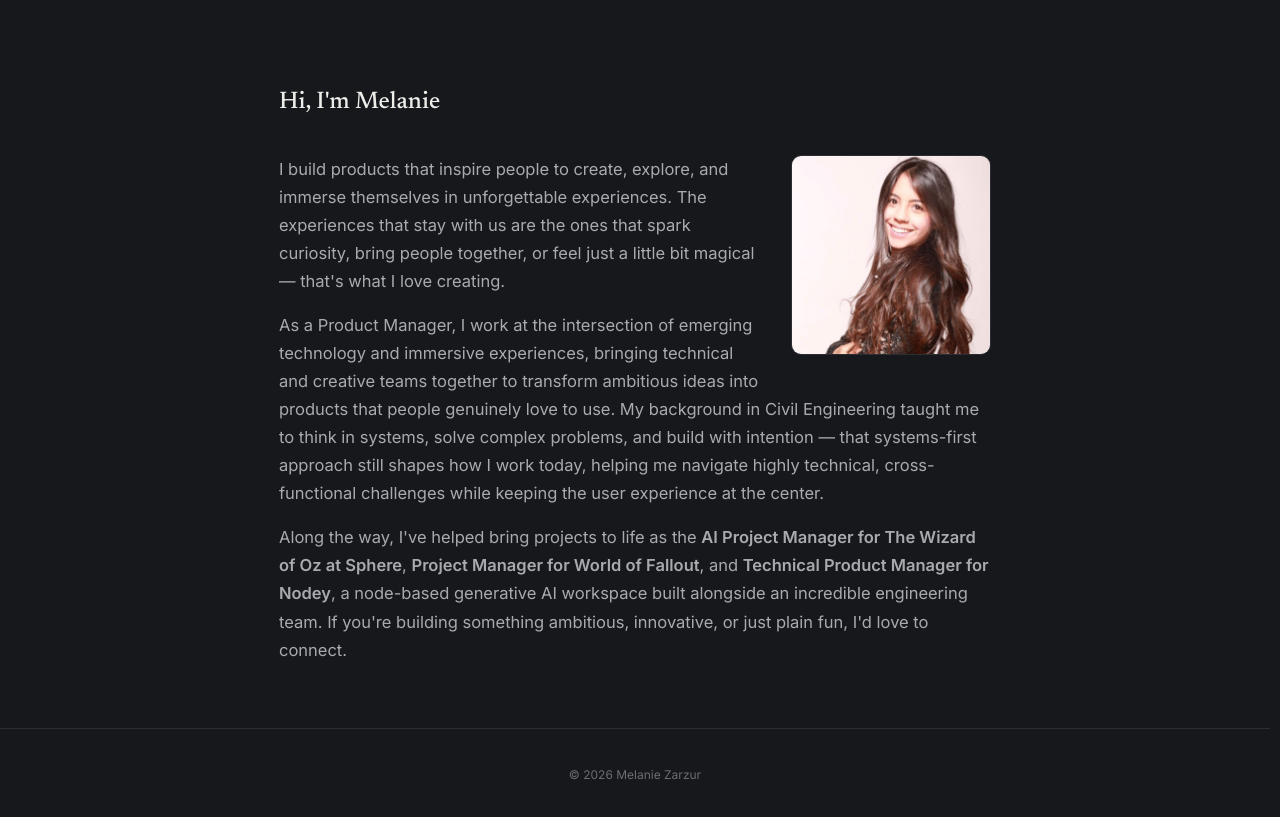
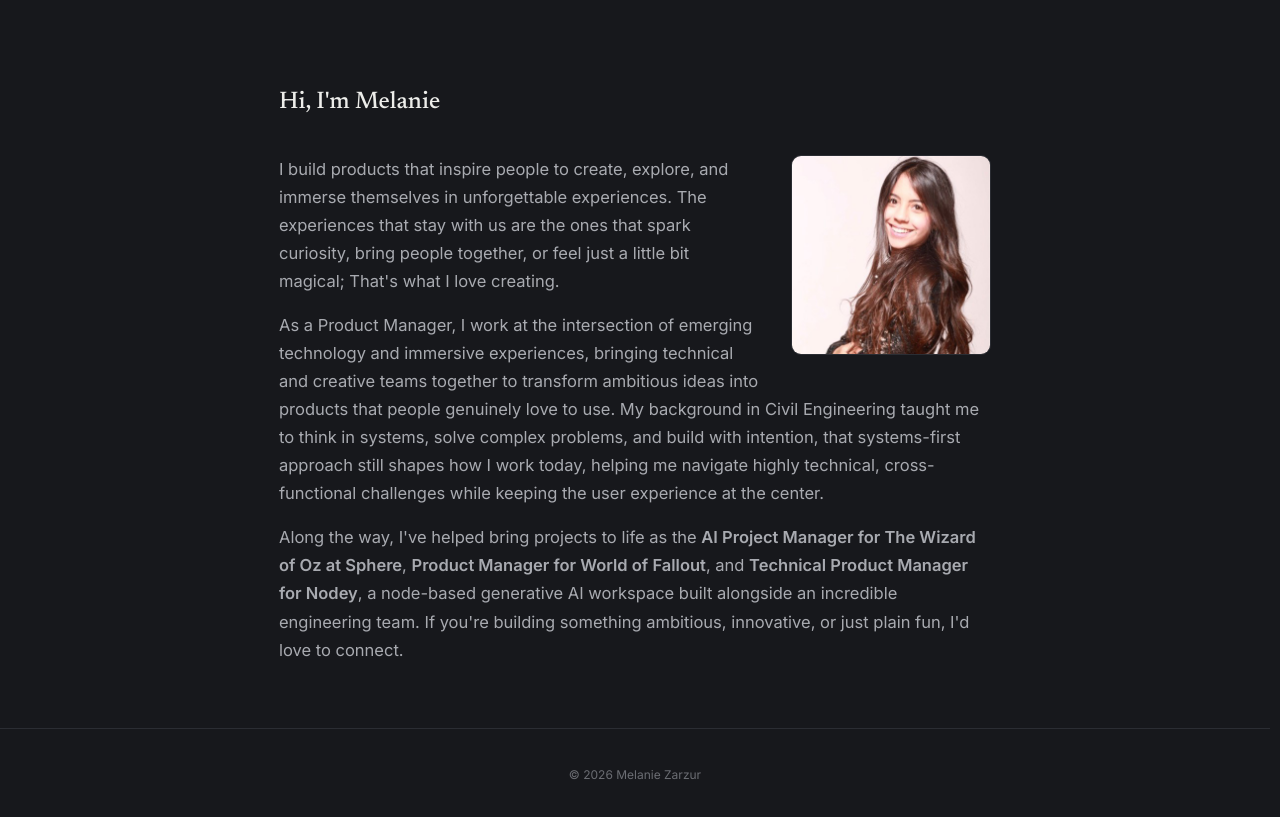
Before and after one commit to mzarzur/mzarzur.github.io, a plain HTML site: page about.html in a window 1280 px wide. Shown: the part 71-888 px from the top of the page. Drawn offline with Linux system fonts and the light colour scheme.

Commit message:
Update about.html

```diff
--- a/about.html
+++ b/about.html
@@ -140,9 +140,9 @@
     <h2>Hi, I'm Melanie</h2>
     <div class="about-body">
       <img class="about-photo" src="images/melanie-headshot.jpg" alt="Melanie Zarzur">
-      <p>I build products that inspire people to create, explore, and immerse themselves in unforgettable experiences. The experiences that stay with us are the ones that spark curiosity, bring people together, or feel just a little bit magical — that's what I love creating.</p>
-      <p>As a Product Manager, I work at the intersection of emerging technology and immersive experiences, bringing technical and creative teams together to transform ambitious ideas into products that people genuinely love to use. My background in Civil Engineering taught me to think in systems, solve complex problems, and build with intention — that systems-first approach still shapes how I work today, helping me navigate highly technical, cross-functional challenges while keeping the user experience at the center.</p>
-      <p>Along the way, I've helped bring projects to life as the <b>AI Project Manager for The Wizard of Oz at Sphere</b>, <b>Project Manager for World of Fallout</b>, and <b>Technical Product Manager for Nodey</b>, a node-based generative AI workspace built alongside an incredible engineering team. If you're building something ambitious, innovative, or just plain fun, I'd love to connect.</p>
+      <p>I build products that inspire people to create, explore, and immerse themselves in unforgettable experiences. The experiences that stay with us are the ones that spark curiosity, bring people together, or feel just a little bit magical; That's what I love creating.</p>
+      <p>As a Product Manager, I work at the intersection of emerging technology and immersive experiences, bringing technical and creative teams together to transform ambitious ideas into products that people genuinely love to use. My background in Civil Engineering taught me to think in systems, solve complex problems, and build with intention, that systems-first approach still shapes how I work today, helping me navigate highly technical, cross-functional challenges while keeping the user experience at the center.</p>
+      <p>Along the way, I've helped bring projects to life as the <b>AI Project Manager for The Wizard of Oz at Sphere</b>, <b>Product Manager for World of Fallout</b>, and <b>Technical Product Manager for Nodey</b>, a node-based generative AI workspace built alongside an incredible engineering team. If you're building something ambitious, innovative, or just plain fun, I'd love to connect.</p>
     </div>
   </section>
 
```
